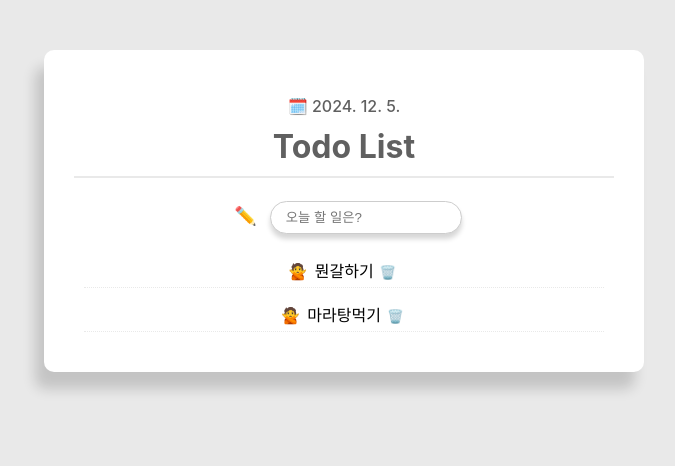
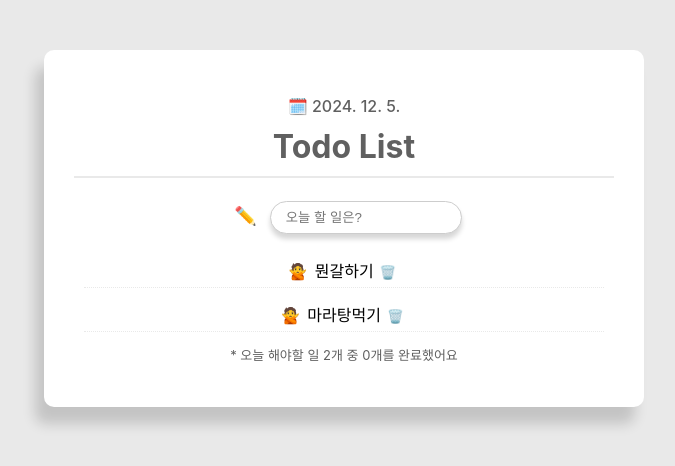
Before and after one commit to S2ej1n/MyTodoList, a React (Create React App) app: page / in a window 1280 px wide. Shown: the top 466 px of the page, without its empty margins (296-971 px from the left). Built offline with nearby package versions, Linux system fonts and the light colour scheme.

Commit message:
해야할거 추가

```diff
--- a/src/App.js
+++ b/src/App.js
@@ -56,6 +56,9 @@ function App() {
   const today = new Date();
   const formattedDate = `${today.getFullYear()}. ${today.getMonth() + 1}. ${today.getDate()}.`;
 
+  // 완료한거 몇개인지
+  const how_many_finished = todoData.filter((e)=>e.finish).length
+
   return (
     <main className={styled.App}>
       <div className={styled.todoContainer}>
@@ -91,13 +94,14 @@ function App() {
               <label className={styled.finishlabel}
                 for={`finishbox${data.id}`}>
                   {/* 바꿔줌 */}
-                  {data.finish ? '🙆' : '🙅'}
+                  {data.finish ? '🙆‍♀️' : '🙅'}
                 </label>
               {data.content}
               <button className={styled.deleteBnt}
                 onClick={()=>{deletehandler(data.id)}}>🗑️</button>
             </div>
           ))}
+          <p className={styled.alrltText}>* 오늘 해야할 일 {todoData.length}개 중 {how_many_finished}개를 완료했어요</p>
         </section>
       </div>
     </main>
--- a/src/App.module.css
+++ b/src/App.module.css
@@ -99,3 +99,8 @@
 .deleteBnt:hover{
     animation: fly 0.6s infinite alternate;
 }
+
+.alrltText{
+    color: rgb(96, 96, 96);
+    font-size: 13px;
+}
```
